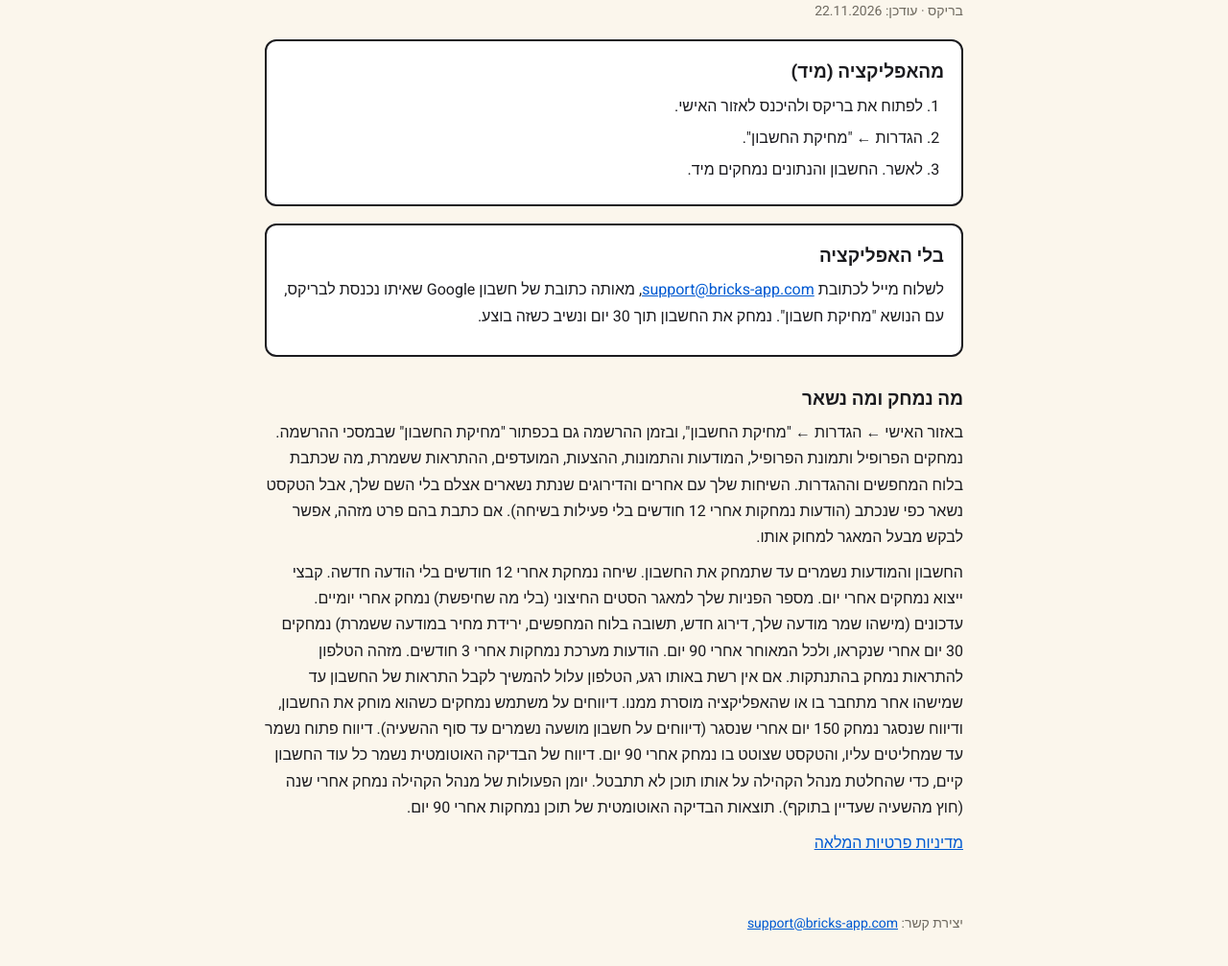
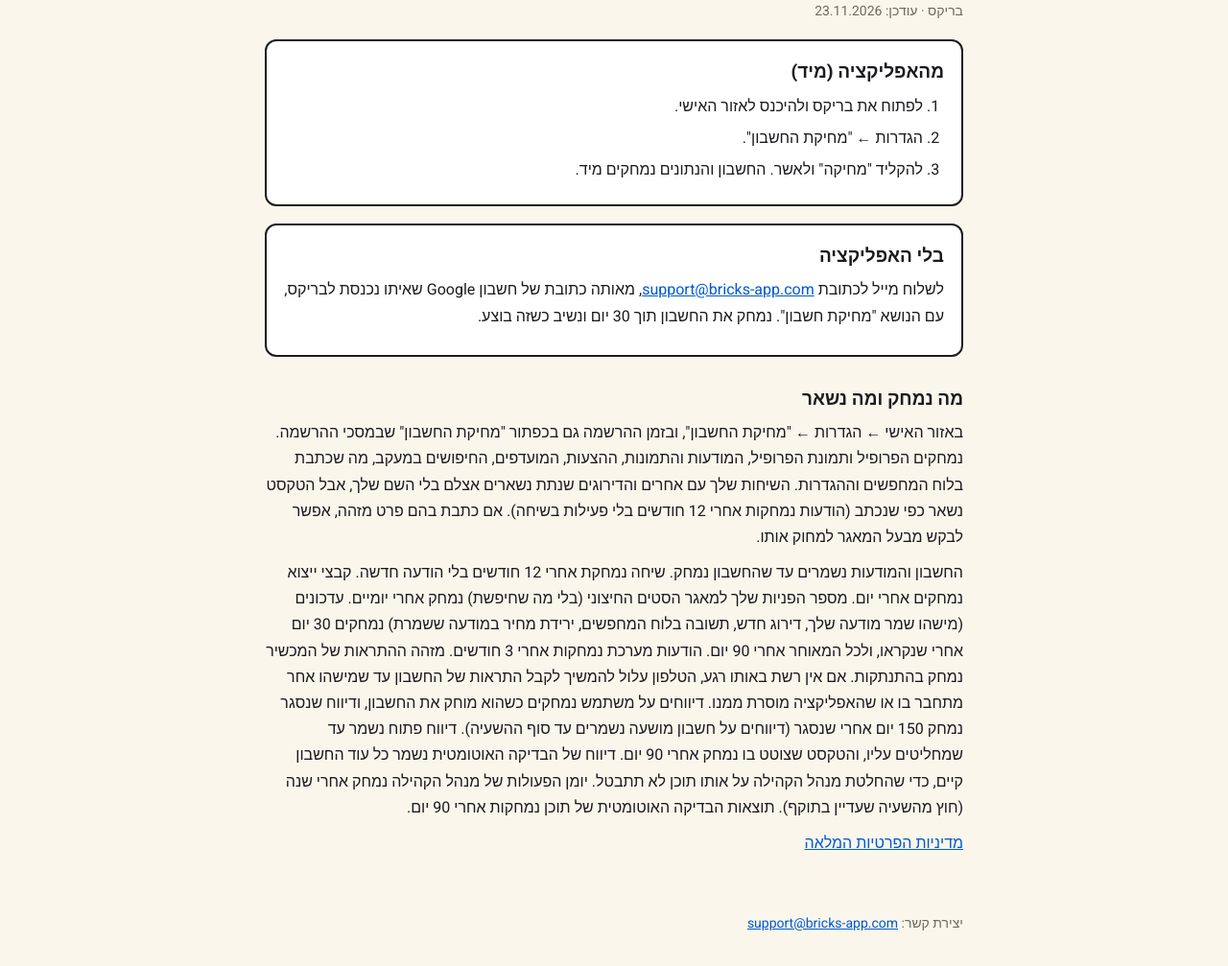
Before and after one commit to Galka135/bricks-app-site, a plain HTML site: page delete-account.html in a window 1280 px wide. Shown: the part 133-1140 px from the top of the page at 96% size. Drawn offline with Linux system fonts and the light colour scheme.

Commit message:
Privacy and deletion pages: wording fixes from the Hebrew audit (23.11)
Co-Authored-By: Claude Opus 5.5 <noreply@anthropic.com>

```diff
--- a/delete-account.html
+++ b/delete-account.html
@@ -36,13 +36,13 @@ footer { max-width: 760px; margin: 0 auto; padding: 0 16px 32px; }
 <nav><a href="privacy.html">מדיניות פרטיות</a><a href="delete-account.html">מחיקת חשבון</a></nav></div></header>
 <main>
 <h1>מחיקת חשבון</h1>
-<p class="muted">בריקס · עודכן: 22.11.2026</p>
+<p class="muted">בריקס · עודכן: 23.11.2026</p>
 <div class="card">
 <h2 style="margin-top:0">מהאפליקציה (מיד)</h2>
 <ol>
 <li>לפתוח את בריקס ולהיכנס לאזור האישי.</li>
 <li>הגדרות ← "מחיקת החשבון".</li>
-<li>לאשר. החשבון והנתונים נמחקים מיד.</li>
+<li>להקליד "מחיקה" ולאשר. החשבון והנתונים נמחקים מיד.</li>
 </ol>
 </div>
 <div class="card">
@@ -50,9 +50,9 @@ footer { max-width: 760px; margin: 0 auto; padding: 0 16px 32px; }
 <p>לשלוח מייל לכתובת <a dir="ltr" href="mailto:support@bricks-app.com">support@bricks-app.com</a>, מאותה כתובת של חשבון Google שאיתו נכנסת לבריקס, עם הנושא "מחיקת חשבון". נמחק את החשבון תוך 30 יום ונשיב כשזה בוצע.</p>
 </div>
 <h2>מה נמחק ומה נשאר</h2>
-<p>באזור האישי ← הגדרות ← "מחיקת החשבון", ובזמן ההרשמה גם בכפתור "מחיקת החשבון" שבמסכי ההרשמה. נמחקים הפרופיל ותמונת הפרופיל, המודעות והתמונות, ההצעות, המועדפים, ההתראות ששמרת, מה שכתבת בלוח המחפשים וההגדרות. השיחות שלך עם אחרים והדירוגים שנתת נשארים אצלם בלי השם שלך, אבל הטקסט נשאר כפי שנכתב (הודעות נמחקות אחרי 12 חודשים בלי פעילות בשיחה). אם כתבת בהם פרט מזהה, אפשר לבקש מבעל המאגר למחוק אותו.</p>
-<p>החשבון והמודעות נשמרים עד שתמחק את החשבון. שיחה נמחקת אחרי 12 חודשים בלי הודעה חדשה. קבצי ייצוא נמחקים אחרי יום. מספר הפניות שלך למאגר הסטים החיצוני (בלי מה שחיפשת) נמחק אחרי יומיים. עדכונים (מישהו שמר מודעה שלך, דירוג חדש, תשובה בלוח המחפשים, ירידת מחיר במודעה ששמרת) נמחקים 30 יום אחרי שנקראו, ולכל המאוחר אחרי 90 יום. הודעות מערכת נמחקות אחרי 3 חודשים. מזהה הטלפון להתראות נמחק בהתנתקות. אם אין רשת באותו רגע, הטלפון עלול להמשיך לקבל התראות של החשבון עד שמישהו אחר מתחבר בו או שהאפליקציה מוסרת ממנו. דיווחים על משתמש נמחקים כשהוא מוחק את החשבון, ודיווח שנסגר נמחק 150 יום אחרי שנסגר (דיווחים על חשבון מושעה נשמרים עד סוף ההשעיה). דיווח פתוח נשמר עד שמחליטים עליו, והטקסט שצוטט בו נמחק אחרי 90 יום. דיווח של הבדיקה האוטומטית נשמר כל עוד החשבון קיים, כדי שהחלטת מנהל הקהילה על אותו תוכן לא תתבטל. יומן הפעולות של מנהל הקהילה נמחק אחרי שנה (חוץ מהשעיה שעדיין בתוקף). תוצאות הבדיקה האוטומטית של תוכן נמחקות אחרי 90 יום.</p>
-<p><a href="privacy.html">מדיניות פרטיות המלאה</a></p>
+<p>באזור האישי ← הגדרות ← "מחיקת החשבון", ובזמן ההרשמה גם בכפתור "מחיקת החשבון" שבמסכי ההרשמה. נמחקים הפרופיל ותמונת הפרופיל, המודעות והתמונות, ההצעות, המועדפים, החיפושים במעקב, מה שכתבת בלוח המחפשים וההגדרות. השיחות שלך עם אחרים והדירוגים שנתת נשארים אצלם בלי השם שלך, אבל הטקסט נשאר כפי שנכתב (הודעות נמחקות אחרי 12 חודשים בלי פעילות בשיחה). אם כתבת בהם פרט מזהה, אפשר לבקש מבעל המאגר למחוק אותו.</p>
+<p>החשבון והמודעות נשמרים עד שהחשבון נמחק. שיחה נמחקת אחרי 12 חודשים בלי הודעה חדשה. קבצי ייצוא נמחקים אחרי יום. מספר הפניות שלך למאגר הסטים החיצוני (בלי מה שחיפשת) נמחק אחרי יומיים. עדכונים (מישהו שמר מודעה שלך, דירוג חדש, תשובה בלוח המחפשים, ירידת מחיר במודעה ששמרת) נמחקים 30 יום אחרי שנקראו, ולכל המאוחר אחרי 90 יום. הודעות מערכת נמחקות אחרי 3 חודשים. מזהה ההתראות של המכשיר נמחק בהתנתקות. אם אין רשת באותו רגע, הטלפון עלול להמשיך לקבל התראות של החשבון עד שמישהו אחר מתחבר בו או שהאפליקציה מוסרת ממנו. דיווחים על משתמש נמחקים כשהוא מוחק את החשבון, ודיווח שנסגר נמחק 150 יום אחרי שנסגר (דיווחים על חשבון מושעה נשמרים עד סוף ההשעיה). דיווח פתוח נשמר עד שמחליטים עליו, והטקסט שצוטט בו נמחק אחרי 90 יום. דיווח של הבדיקה האוטומטית נשמר כל עוד החשבון קיים, כדי שהחלטת מנהל הקהילה על אותו תוכן לא תתבטל. יומן הפעולות של מנהל הקהילה נמחק אחרי שנה (חוץ מהשעיה שעדיין בתוקף). תוצאות הבדיקה האוטומטית של תוכן נמחקות אחרי 90 יום.</p>
+<p><a href="privacy.html">מדיניות הפרטיות המלאה</a></p>
 </main>
 <footer class="muted">יצירת קשר: <a dir="ltr" href="mailto:support@bricks-app.com">support@bricks-app.com</a></footer>
 </body>
```
Also changed, not shown: index.html (+1 -1 lines), privacy.html (+7 -7 lines).
